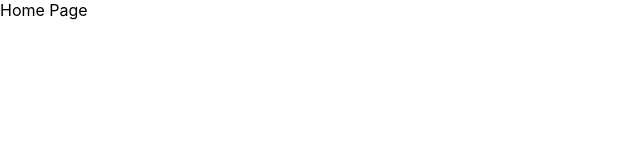
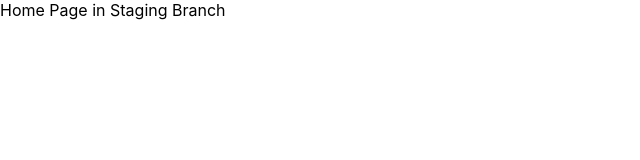
Before and after one commit to CommunityProject21/OverSeer-website, a React (Create React App) app: page /home in a window 1280 px wide. Shown: the top 160 px of the page, without its empty margins (0-640 px from the left). Built offline with nearby package versions, Linux system fonts and the light colour scheme.

Commit message:
Staging Branch Setup done

```diff
--- a/src/pages/Home/Home.jsx
+++ b/src/pages/Home/Home.jsx
@@ -3,7 +3,7 @@ import React from "react";
 const Home = () => {
     return(
         <div>
-            Home Page
+            Home Page in Staging Branch
         </div>
     );
 }
```
